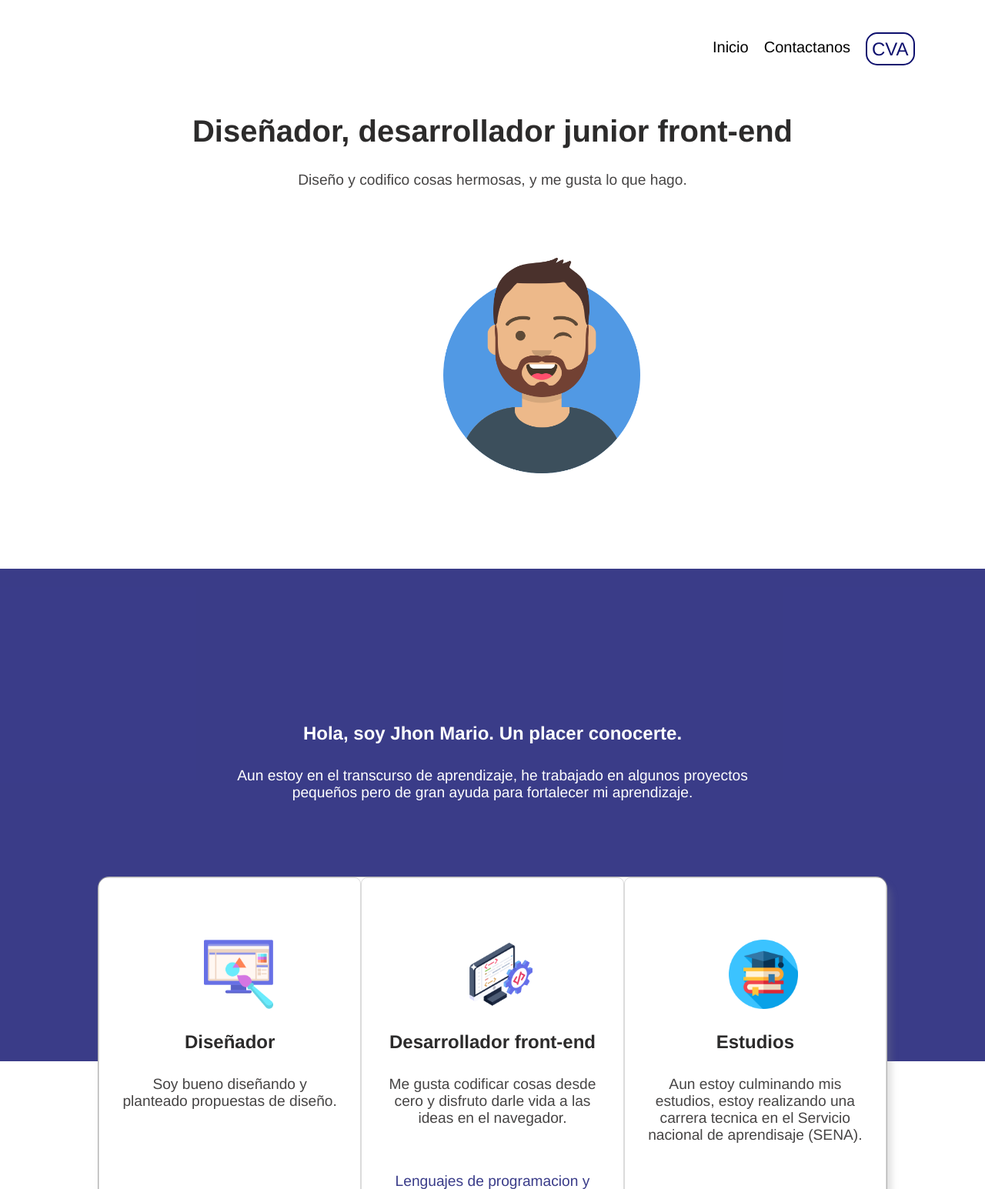
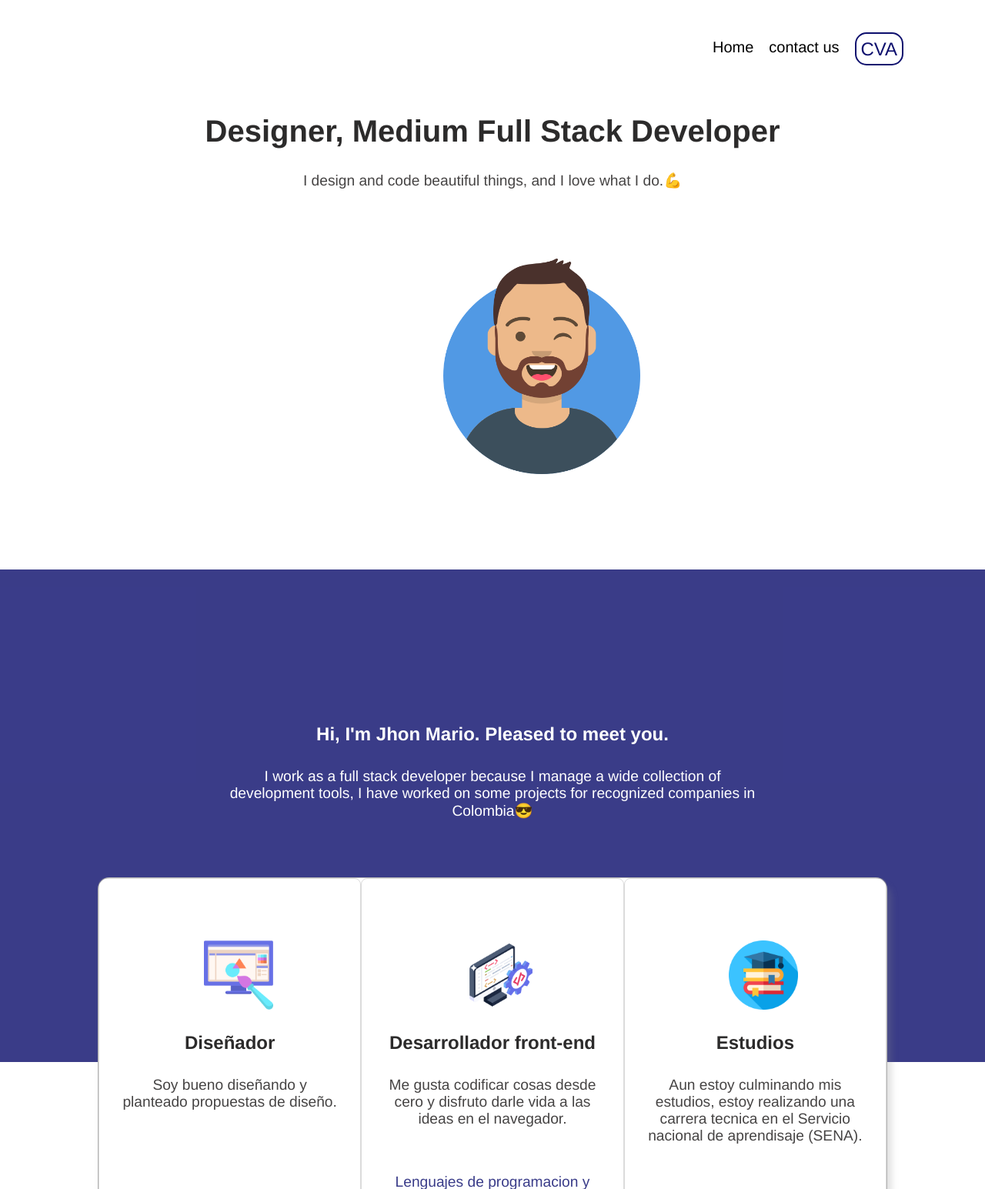
Before and after one commit to whoaomi59/Portafolio_jhonma, a plain HTML site: page index.html in a window 1280 px wide. Shown: the top 1545 px of the page at 77% size. Drawn offline with Linux system fonts and the light colour scheme.

Commit message:
update-10

```diff
--- a/index.html
+++ b/index.html
@@ -11,8 +11,8 @@
 <body>
         <div class="navbar">
                 <ul>
-                        <li><a href="#">Inicio</a></li>
-                        <li><a href="#">Contactanos</a></li>
+                        <li><a href="#">Home</a></li>
+                        <li><a href="#">contact us</a></li>
                         <div class="boxnavbar">
                                 <li><a class="cva" href="#">CVA</a></li>
                         </div>
@@ -22,19 +22,15 @@
         <div class="container">
                 <!-- presentacion -->
                 <div class="presentacion">
-                        <h1>Diseñador, desarrollador junior front-end</h1>
-                        <p>Diseño y codifico cosas hermosas, y me gusta lo que hago.</p>
-                        <div class="boxp">
-                                <img src="img/logo.png" class="mario">
-                        </div>
-                       <!--  <img class="flecha" src="https://img.icons8.com/ios/50/000000/down2.png"/> -->
+                        <h1>Designer, Medium Full Stack Developer</h1>
+                        <p>I design and code beautiful things, and I love what I do.<span>&#128170</span></p>
+                        <div class="boxp"><img src="img/logo.png" class="mario"></div>
                 </div>
                 <div class="contenedor1">
-                        <h2>Hola, soy Jhon Mario. Un placer conocerte.</h2>
+                        <h2>Hi, I'm Jhon Mario. Pleased to meet you.</h2>
                         <div class="subbox">
-                                <p >Aun estoy en el transcurso de aprendizaje, he trabajado en algunos proyectos pequeños pero de gran ayuda para fortalecer mi aprendizaje.</p>
+                        <p >I work as a full stack developer because I manage a wide collection of development tools, I have worked on some projects for recognized companies in Colombia<span>&#128526</span></p>
                         </div>
-
                 </div>
                 <!-- layous -->
                 <div class="contenedor2">
```
